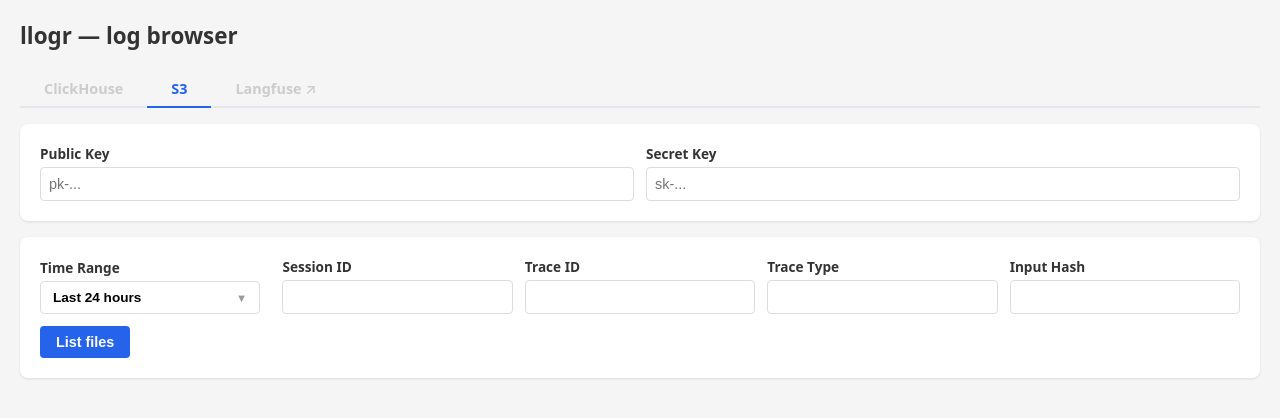
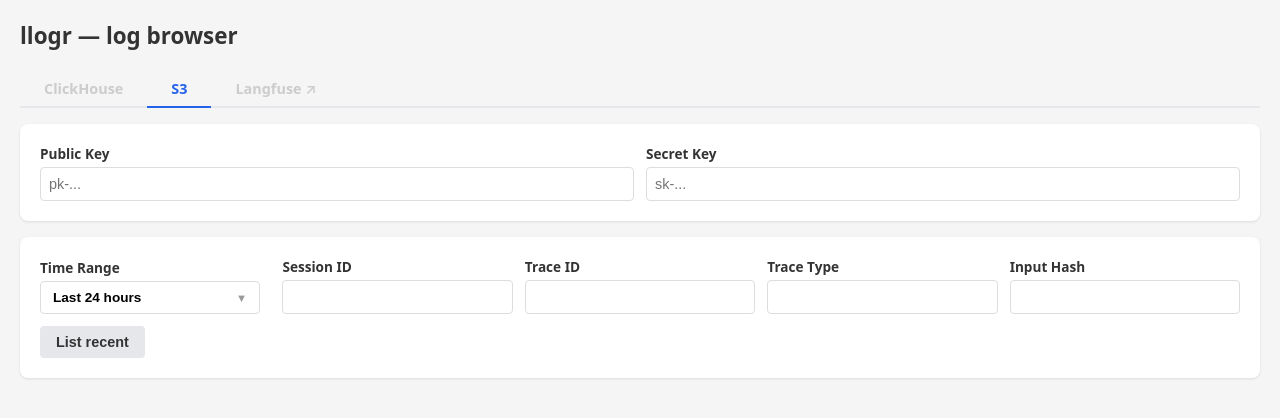
Before and after one commit to Ingeniator/llogr, a FastAPI app: page / in a window 1280 px wide. Shown: the top 418 px of the page. Run offline with FastAPI, Linux system fonts and the light colour scheme; parts of the project's set-up code (start-up, migrations or seed data) failed here and were passed over.

Commit message:
unify ui for s3/clickhouse

```diff
--- a/src/llogr/templates/browser.html
+++ b/src/llogr/templates/browser.html
@@ -241,8 +241,9 @@ function renderMode() {
       '<button class="btn-secondary" onclick="listEvents()">List recent</button>';
   } else {
     document.getElementById('searchRow').style.display = searchBackend ? '' : 'none';
-    let btns = '<button class="btn-primary" onclick="loadLogs()">List files</button>';
-    if (searchBackend) btns += '<button class="btn-primary" onclick="fullTextSearch()">Full-text search</button>';
+    let btns = '';
+    if (searchBackend) btns += '<button class="btn-primary" onclick="fullTextSearch()">Search</button>';
+    btns += '<button class="btn-secondary" onclick="loadLogs()">List recent</button>';
     actions.innerHTML = btns;
   }
 }
```
